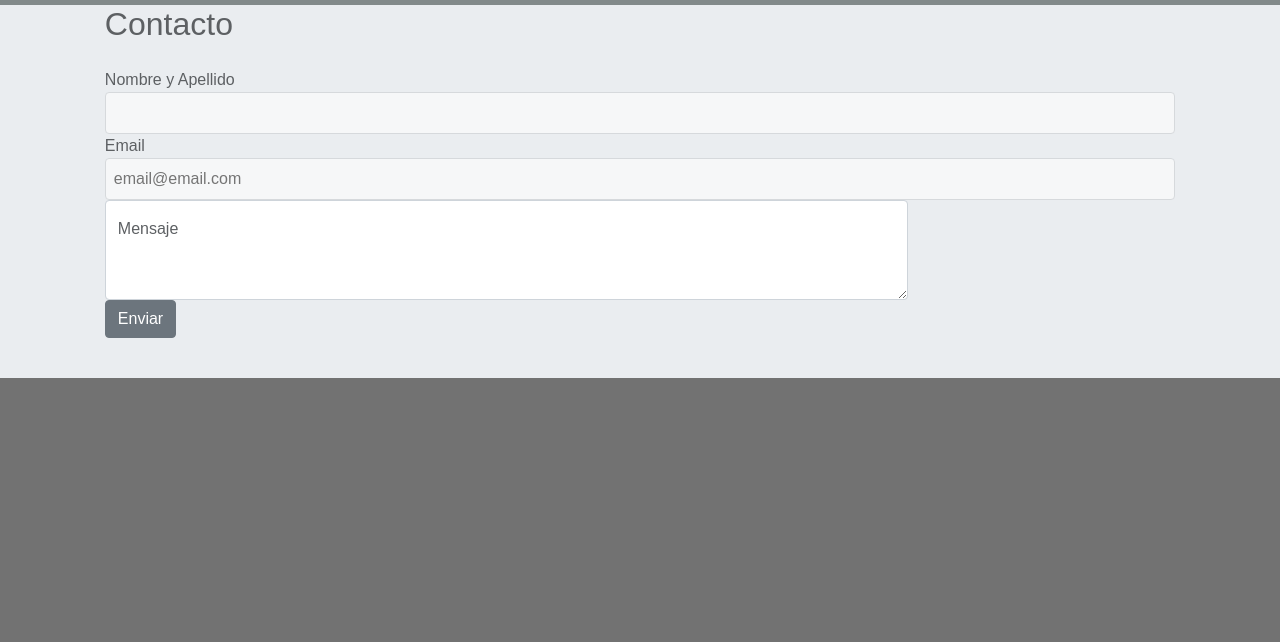
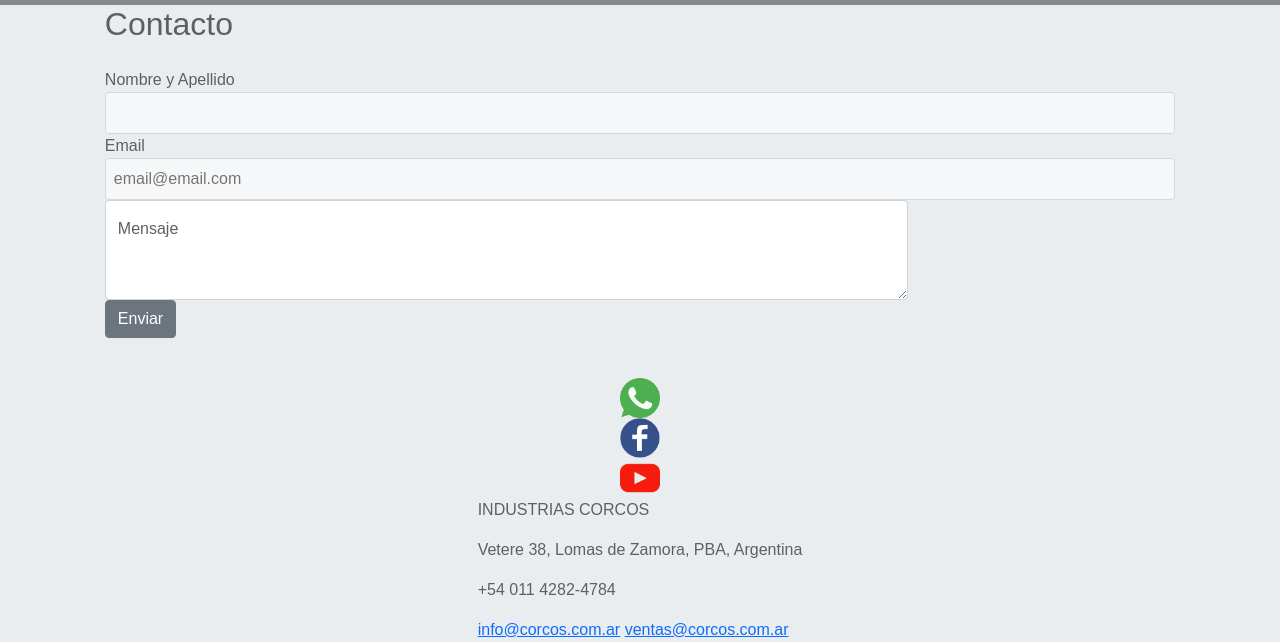
Before and after one commit to ignaciocorcos/proyectofinalcoderhouse, a website: page index.html in a window 1280 px wide. Shown: the part 8224-8866 px from the top of the page. Before the commit the page ends 8602 px from the top, so only its background shows below. Drawn offline with nearby package versions, Linux system fonts and the light colour scheme.

Commit message:
landpage

```diff
--- a/index.html
+++ b/index.html
@@ -814,6 +814,31 @@
 
 
         </div>
+
+        <div class="whatappfooter">
+          <a href="https://wa.me/5491168572998">
+              <img src="IMAGENES/whatsapp.png" alt="Logo Whatsapp" width="40px">
+          </a>
+        </div>
+        <div class="facebookfooter">
+          <a href="https://www.facebook.com/Industrias-Corcos-1805158336378636">
+              <img src="IMAGENES/facebook.png" alt="Logo Whatsapp" width="40px">
+          </a>
+        </div>
+        <div class="whatappfooter">
+          <a href="https://wa.me/5491168572998">
+              <img src="IMAGENES/youtube.png" alt="Logo Whatsapp" width="40px">
+          </a>
+        </div>
+        <div class="datos">
+          <p>INDUSTRIAS CORCOS</p>
+          <p>Vetere 38, Lomas de Zamora, PBA, Argentina</p>
+          <p>+54 011 4282-4784</p>
+          <a href="mailto:info@corcos.com.ar">info@corcos.com.ar</a>
+          <a href="mailto:ventas@corcos.com.ar">ventas@corcos.com.ar</a>
+
+
+        </div>
     </footer>
 
  <!-- Optional JavaScript; choose one of the two! -->
--- /dev/null
+++ b/scss/components/_footer.scss
@@ -0,0 +1,10 @@
+@import '../base/colors';
+footer{
+    display: flex;
+    justify-content: center;
+    flex-wrap: wrap;
+
+}
+.datos{
+    justify-content: center;
+}
--- a/scss/style.scss
+++ b/scss/style.scss
@@ -15,4 +15,5 @@
 @import '../scss/components/clientes';
 @import '../scss/components/datos';
 @import '../scss/components/contacto';
-@import '../scss/base/querys'
+@import '../scss/components/footer';
+@import '../scss/base/querys';
```
Also changed, not shown: IMAGENES/facebook.png (added), IMAGENES/youtube.png (added), css/style.css, 1 other file.
